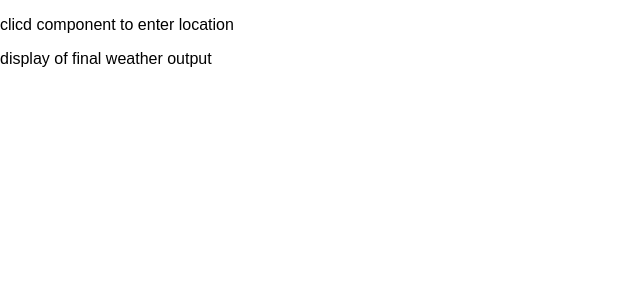
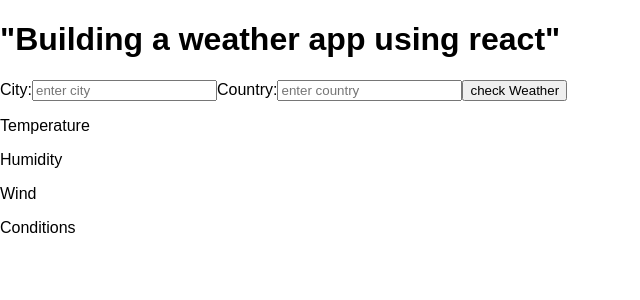
Before and after one commit to MadhuBeesetty/weatherapp-react.js, a React (Create React App) app in the folder weather-application/: page / in a window 1280 px wide. Shown: the top 300 px of the page, without its empty margins (0-640 px from the left). Built offline with nearby package versions, Linux system fonts and the light colour scheme.

Commit message:
outline of the total components

```diff
--- a/weather-application/src/components/Location.js
+++ b/weather-application/src/components/Location.js
@@ -4,11 +4,13 @@ class Location extends React.Component {
   render(){
     return(
       <div>
-        <p>clicd component to enter location </p>
+        <h1>"Building a weather app using react"</h1>
+        City:<input type="text" placeholder="enter city" />
+        Country:<input type="text" placeholder="enter country" />
+        <input type="submit" value="check Weather" />
       </div>
     )
   }
-
 }
 
 export default Location;
--- a/weather-application/src/components/WeatherDisplay.js
+++ b/weather-application/src/components/WeatherDisplay.js
@@ -4,7 +4,10 @@ class WeatherDisplay extends React.Component {
   render() {
     return(
       <div>
-        <p>display of final weather output</p>
+        <p>Temperature</p>
+        <p>Humidity</p>
+        <p>Wind</p>
+        <p>Conditions</p>
       </div>
     )
   }
```
